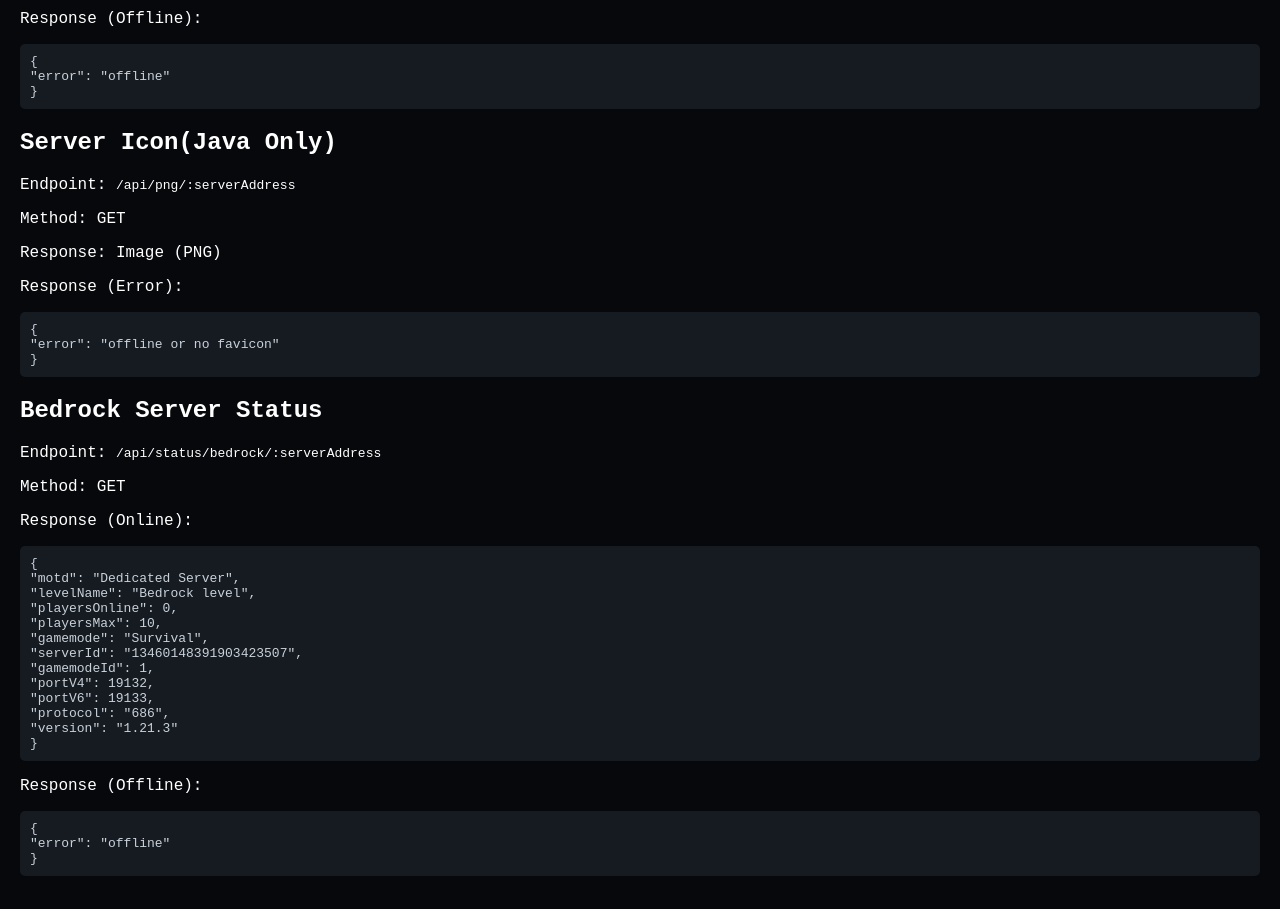
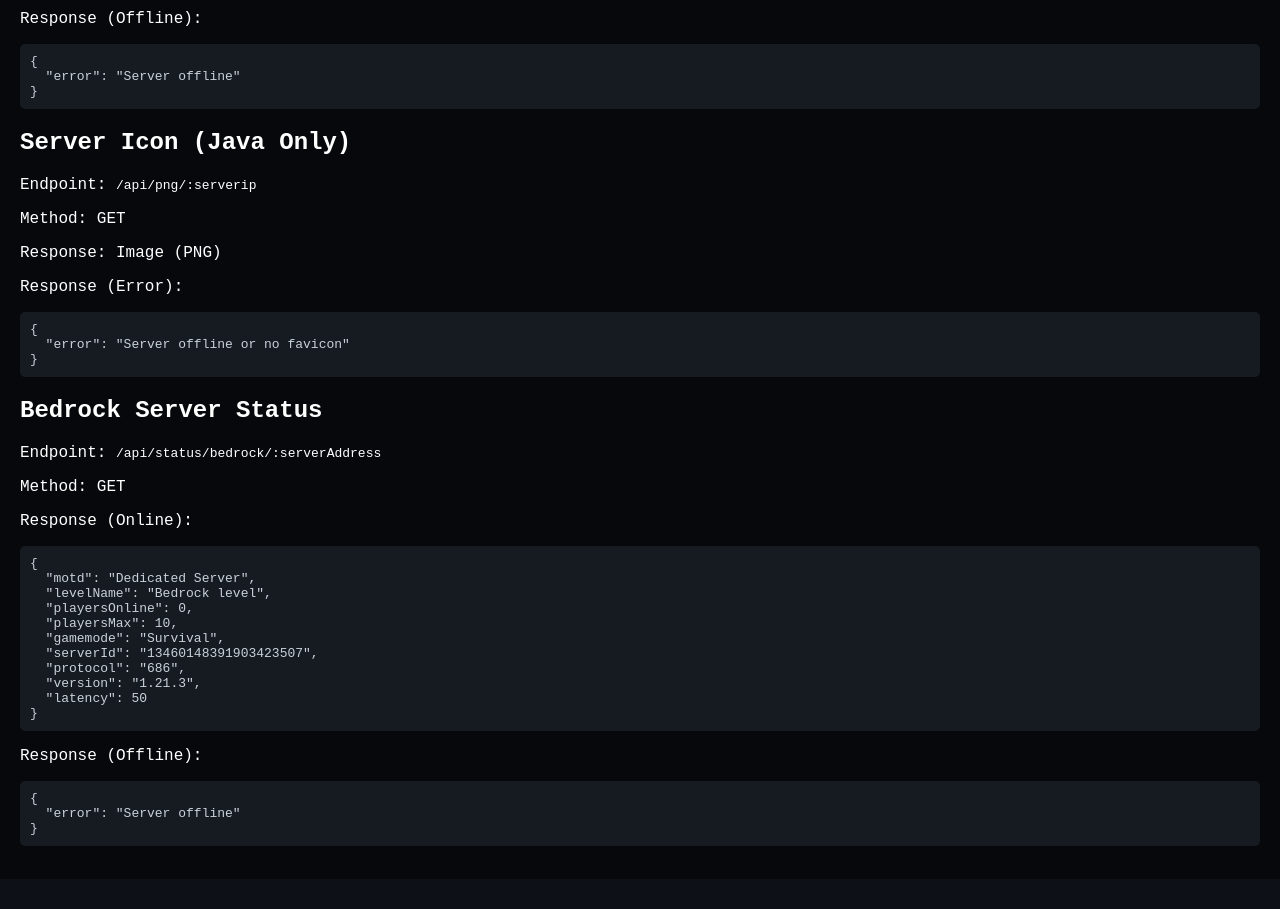
Before and after one commit to mcstatus-is-a-dev/mcstatus.is-a.dev, a plain HTML site: page public/api-docs.html in a window 1280 px wide. Shown: the part 700-1609 px from the top of the page. After the commit the page ends 1579 px from the top, so only its background shows below. Drawn offline with Linux system fonts and the light colour scheme.

Commit message:
Update api-docs.html

```diff
--- a/public/api-docs.html
+++ b/public/api-docs.html
@@ -61,7 +61,7 @@
   <div class="main-content">
     <h1>API Documentation</h1>
     <div class="api-section">
-      <h2>Server Status</h2>
+      <h2>Java Server Status</h2>
       <p>Endpoint: <code>/api/status/:serverAddress</code></p>
       <p>Method: GET</p>
       <p>Response (Online):</p>
@@ -90,17 +90,17 @@
 }</pre>
       <p>Response (Offline):</p>
       <pre>{
-"error": "offline"
+  "error": "Server offline"
 }</pre>
     </div>
     <div class="api-section">
-      <h2>Server Icon(Java Only)</h2>
-      <p>Endpoint: <code>/api/png/:serverAddress</code></p>
+      <h2>Server Icon (Java Only)</h2>
+      <p>Endpoint: <code>/api/png/:serverip</code></p>
       <p>Method: GET</p>
       <p>Response: Image (PNG)</p>
       <p>Response (Error):</p>
       <pre>{
-"error": "offline or no favicon"
+  "error": "Server offline or no favicon"
 }</pre>
     </div>
     <div class="api-section">
@@ -115,15 +115,13 @@
   "playersMax": 10,
   "gamemode": "Survival",
   "serverId": "13460148391903423507",
-"gamemodeId": 1,
-"portV4": 19132,
-"portV6": 19133,
   "protocol": "686",
-"version": "1.21.3"
+  "version": "1.21.3",
+  "latency": 50
 }</pre>
       <p>Response (Offline):</p>
       <pre>{
-"error": "offline"
+  "error": "Server offline"
 }</pre>
     </div>
   </div>
```
Lines whose indentation alone changed are shown as unchanged.
